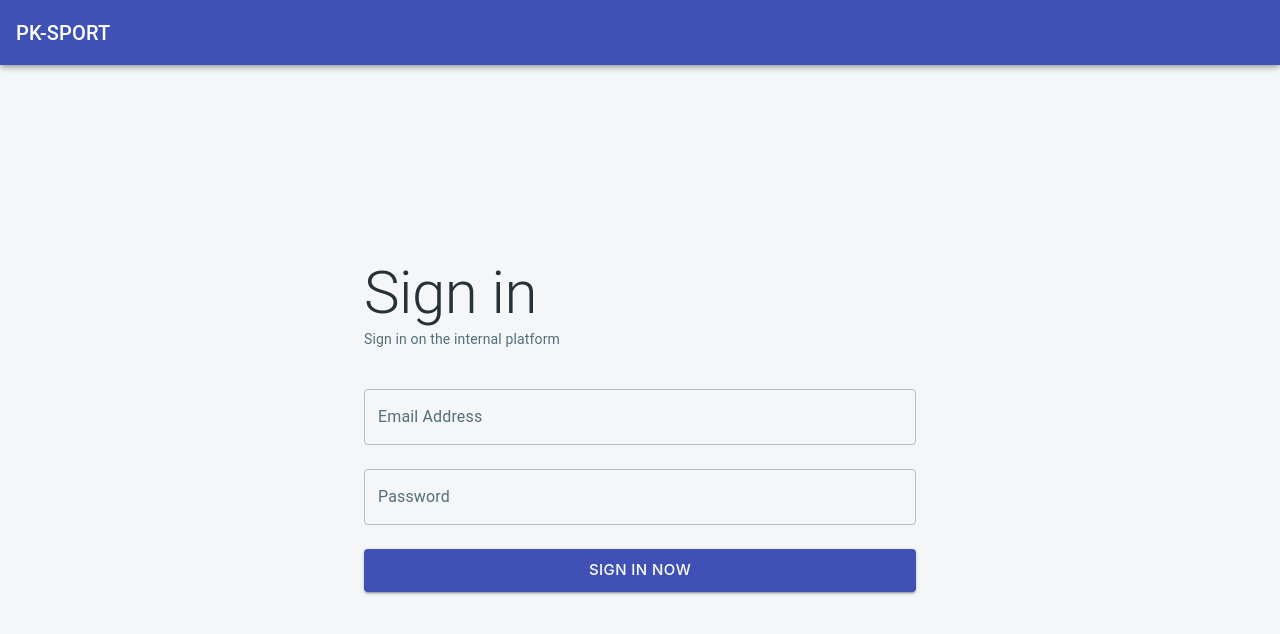
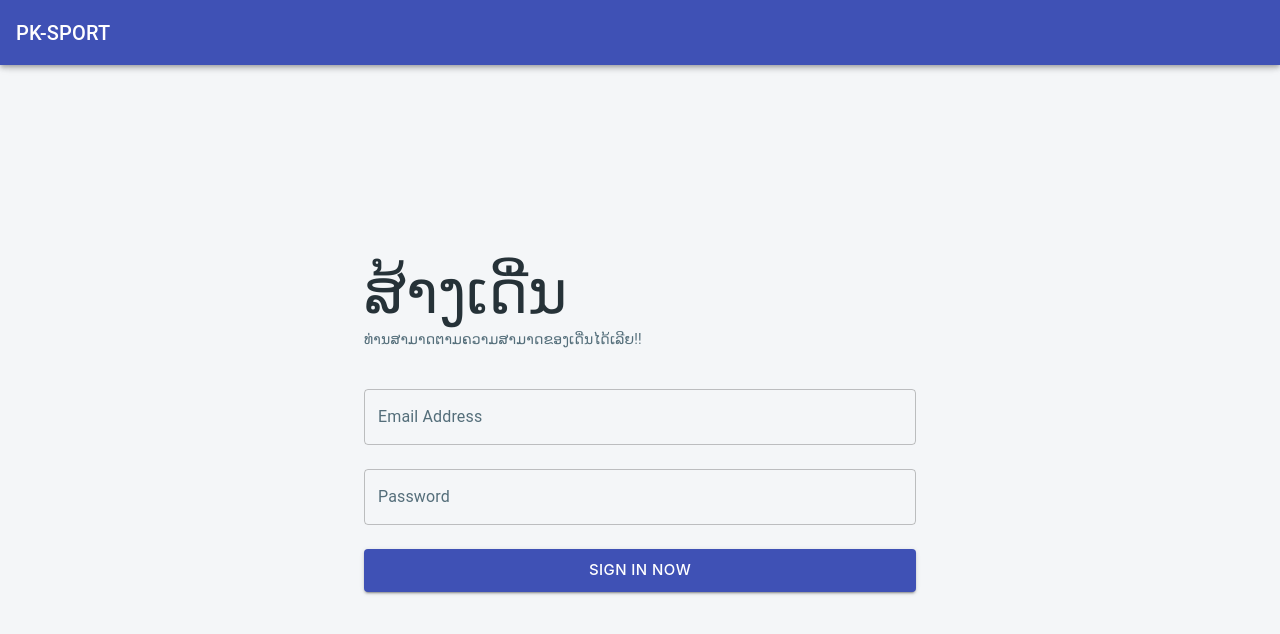
Before and after one commit to PKLBest89X/stadium_booking, a React (Create React App) app in the folder Clients/: page /admin/stadium/create in a window 1280 px wide. Before the commit this address led to /admin/login. Shown: the top 634 px of the page. Built offline with nearby package versions, Linux system fonts and the light colour scheme.

Commit message:
new update

```diff
--- a/Clients/src/App.js
+++ b/Clients/src/App.js
@@ -9,6 +9,7 @@ import DefaultLayout from "./Layouts/DefaultLayout";
 import UserLoginView from "./Views/Users/Auth/UserLoginView";
 import UserRegisterView from "./Views/Users/Auth/UserRegisterView";
 import AdminLoginView from "./Views/StadiumUsers/Auth/AdminLoginView";
+import CreateStadium from "./Views/StadiumUsers/CreateStadium";
 
 const App = () => {
   return (
@@ -32,6 +33,10 @@ const App = () => {
               <DefaultLayout />
               <AdminLoginView />
             </Route>
+            <Route path="/admin/stadium/create" exact>
+              <DefaultLayout />
+              <CreateStadium />
+            </Route>
             <Route path="/">
               <MainLayout />
             </Route>
--- a/Clients/src/Layouts/DefaultLayout/index.js
+++ b/Clients/src/Layouts/DefaultLayout/index.js
@@ -1,5 +1,6 @@
 import React from "react";
 import Navbar from "./Navbar";
+import RoutesComponents from '../../Routes'
 
 const DefaultLayout = () => {
   return (
--- a/Clients/src/Layouts/index.js
+++ b/Clients/src/Layouts/index.js
@@ -3,15 +3,14 @@ import React, { useState, useEffect } from "react";
 import NavbarUser from "./Users/NavbarUser";
 import SidebarUser from "./Users/SidebarUser";
 
-import NavbarAdmin from './StadiumUsers/NavbarAdmin';
-import SidebarAdmin from './StadiumUsers/SidebarAdmin';
-
-
+import NavbarAdmin from "./StadiumUsers/NavbarAdmin";
+import SidebarAdmin from "./StadiumUsers/SidebarAdmin";
 
 import RoutesComponents from "../Routes";
 import { makeStyles } from "@material-ui/core/styles";
 import clsx from "clsx";
 import useMediaQuery from "@material-ui/core/useMediaQuery";
+import { useShallowEqualSelector } from "../Components/useShallowEqualSelector";
 
 const marginMainContainer = 64;
 const useStyles = makeStyles((theme) => ({
@@ -45,6 +44,7 @@ const useStyles = makeStyles((theme) => ({
 
 const MainLayout = () => {
   const classes = useStyles();
+  const { data } = useShallowEqualSelector((state) => state.auth);
   const [state, setState] = useState({
     nameState: "left",
     visible: false,
@@ -114,7 +114,26 @@ const MainLayout = () => {
       });
     }
   }, [matchLg]);
+
+  const ShowNavAndSide = data.map((items, index) => {
     return (
+      <div key={index}>
+        {items.role === "manager" && (
+          <>
+            <NavbarAdmin
+              throwstate={state}
+              toggleclicked={toggleDrawer}
+              toggleclicked1={handleOpen1}
+              throwstate1={open1}
+            />
+            <SidebarAdmin
+              getstate={state}
+              toggleclicked={toggleDrawer}
+              getstate1={open1}
+            />
+          </>
+        )}
+        {items.role === "user" && (
           <>
             <NavbarUser
               throwstate={state}
@@ -127,6 +146,14 @@ const MainLayout = () => {
               toggleclicked={toggleDrawer}
               getstate1={open1}
             />
+          </>
+        )}
+      </div>
+    );
+  });
+  return (
+    <>
+      {ShowNavAndSide}
       <RoutesComponents
         className={clsx(classes.pageStyles, {
           [classes.pageOpenTranslate]: open1.visible,
--- a/Clients/src/Routes/index.js
+++ b/Clients/src/Routes/index.js
@@ -5,6 +5,7 @@ import BookingHistory from "../Views/Users/BookingHistory";
 import StadiumFollow from "../Views/Users/StadiumsFollow";
 
 import DashboardView from "../Views/StadiumUsers/Dashboard";
+import CreateStadium from "../Views/StadiumUsers/CreateStadium";
 
 import PrivateRoutesAdmin from "./PrivateRoutesAdmin";
 import PrivateRoutesUsers from "./PrivateRoutesUsers";
@@ -35,7 +36,7 @@ const RoutesComponents = ({ ...rest }) => {
           <StadiumDetails {...rest} />
         </Route>
 
-        <PrivateRoutesAdmin path="/admin/:stadiumName">
+        <PrivateRoutesAdmin path="/admin/stadium/:stadiumId_Admin" >
           <DashboardView {...rest} />
         </PrivateRoutesAdmin>
 
@@ -46,6 +47,7 @@ const RoutesComponents = ({ ...rest }) => {
         <Redirect to="/login" />
         <Redirect to="/register" />
         <Redirect to="/admin/login" />
+        <Redirect to="/admin/stadium/create" />
       </Switch>
     </>
   );
--- a/Clients/src/Slices/Authentication/authSlice.js
+++ b/Clients/src/Slices/Authentication/authSlice.js
@@ -24,12 +24,12 @@ const authSlice = createSlice({
     },
     [fetchLoginUser.fulfilled]: (state, action) => {
       state.loading = false;
-      state.error = "";
       localStorage.setItem("accessUserToken", JSON.stringify(action.payload));
       history.push("/");
       window.location.reload();
     },
     [fetchLoginUser.rejected]: (state, action) => {
+      state.loading = false;
       state.error = action.payload;
     },
 
@@ -62,9 +62,8 @@ const authSlice = createSlice({
     },
     [fetchLoginAdmin.fulfilled]: (state, action) => {
       state.loading = false;
-      state.error = "";
-      localStorage.setItem("accessUserToken", JSON.stringify(action.payload));
-      history.push("/");
+      localStorage.setItem("accessAdminToken", JSON.stringify(action.payload));
+      history.push("/admin/stadium/create");
       window.location.reload();
     },
     [fetchLoginAdmin.rejected]: (state, action) => {
--- a/Clients/src/Views/StadiumUsers/Auth/AdminLoginView.js
+++ b/Clients/src/Views/StadiumUsers/Auth/AdminLoginView.js
@@ -1,9 +1,10 @@
-import React, { useCallback, useState } from "react";
+import React, { useCallback, useState, useEffect } from "react";
 import PageLayout from "../../../Components/PageLayout";
 import { useDispatch } from "react-redux";
 import { useShallowEqualSelector } from "../../../Components/useShallowEqualSelector";
 import { fetchLoginAdmin } from "../../../middlewares/fetchAuth/fetchStadiumUsers";
-import { Link } from "react-router-dom";
+import { history } from '../../../Components/history';
+import { fetchAuthAdmin } from '../../../middlewares/fetchAuth/fetchStadiumUsers'
 import {
   Box,
   Button,
@@ -27,7 +28,23 @@ const AdminLoginView = () => {
     password: "",
   });
   const dispatch = useDispatch();
-  const { loading, error } = useShallowEqualSelector((state) => state.auth);
+  const { data, loading, error } = useShallowEqualSelector((state) => state.auth);
+
+  useEffect(() => {
+    const adminToken = JSON.parse(localStorage.getItem("accessAdminToken"));
+    if (adminToken && adminToken.token) {
+      dispatch(fetchAuthAdmin(adminToken.token));
+    }
+  }, [dispatch]);
+  useEffect(() => {
+    data.forEach(({st_id, role}) => {
+      if (role === "manager") {
+        history.push(`/admin/stadium/${st_id}`);
+        window.location.reload();
+      }
+    });
+  }, [data]);
+
   const onEmailLoginChange = useCallback((event) => {
     const { name, value } = event.target;
     setAdminLogin((prev) => {
@@ -40,6 +57,7 @@ const AdminLoginView = () => {
       return { ...prev, [name]: value };
     });
   }, []);
+
   return (
     <PageLayout title="Admin login" className={classes.root}>
       <Box
--- a/Clients/src/Views/StadiumUsers/CreateStadium/index.js
+++ b/Clients/src/Views/StadiumUsers/CreateStadium/index.js
@@ -1,12 +1,100 @@
-import React from 'react';
-import PageLayout from '../../../Components/PageLayout'
+import React, { useEffect } from "react";
+import PageLayout from "../../../Components/PageLayout";
+import { makeStyles } from "@material-ui/core/styles";
+import { useShallowEqualSelector } from "../../../Components/useShallowEqualSelector";
+import { useDispatch } from "react-redux";
+import { fetchAuthAdmin } from "../../../middlewares/fetchAuth/fetchStadiumUsers";
+import { history } from "../../../Components/history";
+import {
+  Box,
+  Button,
+  Container,
+  TextField,
+  Typography,
+} from "@material-ui/core";
+
+const useStyles = makeStyles((theme) => ({
+  root: {
+    backgroundColor: theme.palette.background.dark,
+    height: "100%",
+  },
+}));
 
 const CreateStadium = () => {
-    return (
-        <PageLayout title="ສ້າງເດີ່ນຂອງທ່ານ">
-
-        </PageLayout>
-    );
+  const classes = useStyles();
+  const dispatch = useDispatch();
+  const { data, loading, error } = useShallowEqualSelector(
+    (state) => state.auth
+  );
+  useEffect(() => {
+    const adminToken = JSON.parse(localStorage.getItem("accessAdminToken"));
+    if (adminToken && adminToken.token) {
+      dispatch(fetchAuthAdmin(adminToken.token));
+    }
+  }, [dispatch]);
+  useEffect(() => {
+    data.forEach(({ st_id, role }) => {
+      if (role === "manager") {
+        history.push(`/admin/stadium/${st_id}`);
+        window.location.reload();
+      }
+    });
+  }, [data]);
+  return (
+    <PageLayout title="ສ້າງເດີ່ນຂອງທ່ານ" className={classes.root}>
+      <Box
+        display="flex"
+        flexDirection="column"
+        height="100%"
+        justifyContent="center"
+      >
+        <Container maxWidth="sm">
+          <form
+            onSubmit={(event) => {
+              event.preventDefault();
+            }}
+          >
+            <Box mb={3}>
+              <Typography color="textPrimary" variant="h2">
+                ສ້າງເດີ່ນ
+              </Typography>
+              <Typography color="textSecondary" gutterBottom variant="body2">
+                ທ່ານສາມາດຕາມຄວາມສາມາດຂອງເດີ່ນໄດ້ເລີຍ!!
+              </Typography>
+            </Box>
+            <TextField
+              fullWidth
+              label="Email Address"
+              margin="normal"
+              name="email"
+              type="email"
+              variant="outlined"
+            />
+            <TextField
+              fullWidth
+              label="Password"
+              margin="normal"
+              name="password"
+              type="password"
+              variant="outlined"
+            />
+            <Box my={2}>
+              <Button
+                color="primary"
+                fullWidth
+                size="large"
+                type="submit"
+                variant="contained"
+              >
+                {loading === true ? "loading" : "Sign in now"}
+              </Button>
+              {error && <p>{error}</p>}
+            </Box>
+          </form>
+        </Container>
+      </Box>
+    </PageLayout>
+  );
 };
 
 export default CreateStadium;
--- a/Clients/src/Views/StadiumUsers/Dashboard/index.js
+++ b/Clients/src/Views/StadiumUsers/Dashboard/index.js
@@ -1,7 +1,16 @@
-import React from "react";
+import React, { useEffect } from "react";
 import PageLayout from "../../../Components/PageLayout";
+import { useDispatch } from 'react-redux';
+import { fetchAuthAdmin } from '../../../middlewares/fetchAuth/fetchStadiumUsers';
 
 const DashboardView = ({ ...rest }) => {
+  const dispatch = useDispatch();
+  useEffect(() => {
+    const adminToken = JSON.parse(localStorage.getItem("accessAdminToken"));
+    if (adminToken && adminToken.token) {
+      dispatch(fetchAuthAdmin(adminToken.token));
+    }
+  }, [dispatch]);
   return (
     <PageLayout title="Admin Dashboard" {...rest}>
       <h1>ສະບາຍ Admin ເດີ່ນ</h1>
--- a/Clients/src/Views/Users/Auth/UserLoginView.js
+++ b/Clients/src/Views/Users/Auth/UserLoginView.js
@@ -43,7 +43,7 @@ const AdminLoginView = React.memo(() => {
   }, []);
 
   useEffect(() => {
-    let isAuth = JSON.parse(localStorage.getItem("accessUserToken"));
+    const isAuth = JSON.parse(localStorage.getItem("accessUserToken"));
     if (isAuth) {
       history.goForward();
     }
```
Also changed, not shown: 2 other files (tests, documents, lock files or other folders). Lines whose indentation alone changed are shown as unchanged.
